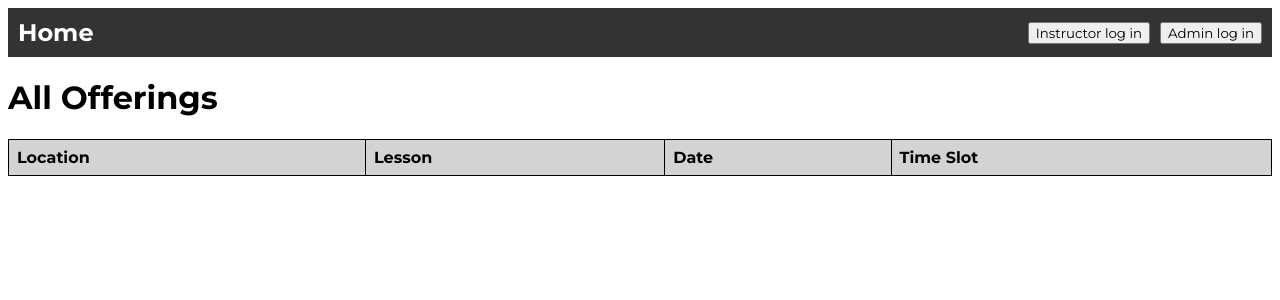
After one commit to DavidFlores2803/soen342project, a Flask app: page /admin_account in a window 1280 px wide. The commit adds this page. Shown: the top 300 px of the page. Run offline with Flask 3, Linux system fonts and the light colour scheme; lists and menus that the app fills with data are empty; parts of the project's set-up code (start-up, migrations or seed data) failed here and were passed over; some web fonts are replaced.

Commit message:
Admin login and page rendering

```diff
--- a/code/main.py
+++ b/code/main.py
@@ -45,6 +45,28 @@ def instructor_login():
     else:
         return render_template("instructor_login.html")
 
+@app.route("/admin_login", methods=["POST", "GET"])
+def admin_login():
+    if request.method == "POST":
+        username = request.form["username"]
+        password = request.form["password"]
+
+
+        if username == "admin" and password == "password":
+            session["currentAccount"] = {
+                "username": username,
+                "password": password,
+            }
+            session["accountType"] = ADMIN
+
+            # Redirect to admin account page
+            return redirect(url_for("home"))
+        else:
+            error = "Invalid credentials. Please try again."
+            return render_template("admin_login.html", error=error)
+    else:
+        return render_template("admin_login.html")
+
 @app.route("/logout")
 def logout():
     session.clear()
@@ -85,6 +107,10 @@ def classes_offered():
 @app.route('/instructor_account')
 def instructor_account():
     return render_template('instructor_account.html', my_classes=getClassesForInstructor(session['currentAccount']['name']))
+
+@app.route('/admin_account')
+def admin_account():
+    return render_template('admin_account.html', offered_classes=classes_offered_list)
 
 def generateOfferings():
     global offerings_list
--- /dev/null
+++ b/code/templates/admin_account.html
@@ -0,0 +1,25 @@
+{% include 'header.html' %}
+
+    <h1>All Offerings</h1>
+    <table>
+        <thead>
+            <tr>
+                <th>Location</th>
+                <th>Lesson</th>
+                <th>Date</th>
+                <th>Time Slot</th>
+            </tr>
+        </thead>
+        <tbody>
+            {% for offered_class in offered_classes %}
+            <tr>
+                <td>{{ offered_class.location.name }}</td>
+                <td>{{ offered_class.lesson.name }}</td>
+                <td>{{ offered_class.date.name }}</td>
+                <td>{{ offered_class.timeSlot }}</td>
+            </tr>
+            {% endfor %}
+        </tbody>
+    </table>
+</body>
+</html>
--- a/code/templates/header.html
+++ b/code/templates/header.html
@@ -25,11 +25,14 @@
                     <p style="color: white;">Welcome, {{ session['currentAccount']['name'] }}
                         {% if session.get('accountType') == 'instructor' %}
                         <a href="{{ url_for('instructor_account') }}"><button>Your account </button></a>
+                        {% elif session.get('accountType') == 'admin' %}
+                        <a href="{{ url_for('admin_account') }}"><button>Your account </button></a>
                         {% endif %}
                     </p>
                     <a href="{{ url_for('logout') }}"><button>Logout</button></a>
                     {% else %}
                     <a href="/instructor_login"><button>Instructor log in</button></a>
+                    <a href="/admin_login"><button>Admin log in</button></a>
                     {% endif %}
                 </div>
             </nav>
```
Also changed, not shown: code/models/administrator.py (+12 -0 lines), code/templates/admin_login.html (added, +12 -0 lines), code/templates/client_login.html (added, +18 -0 lines).
